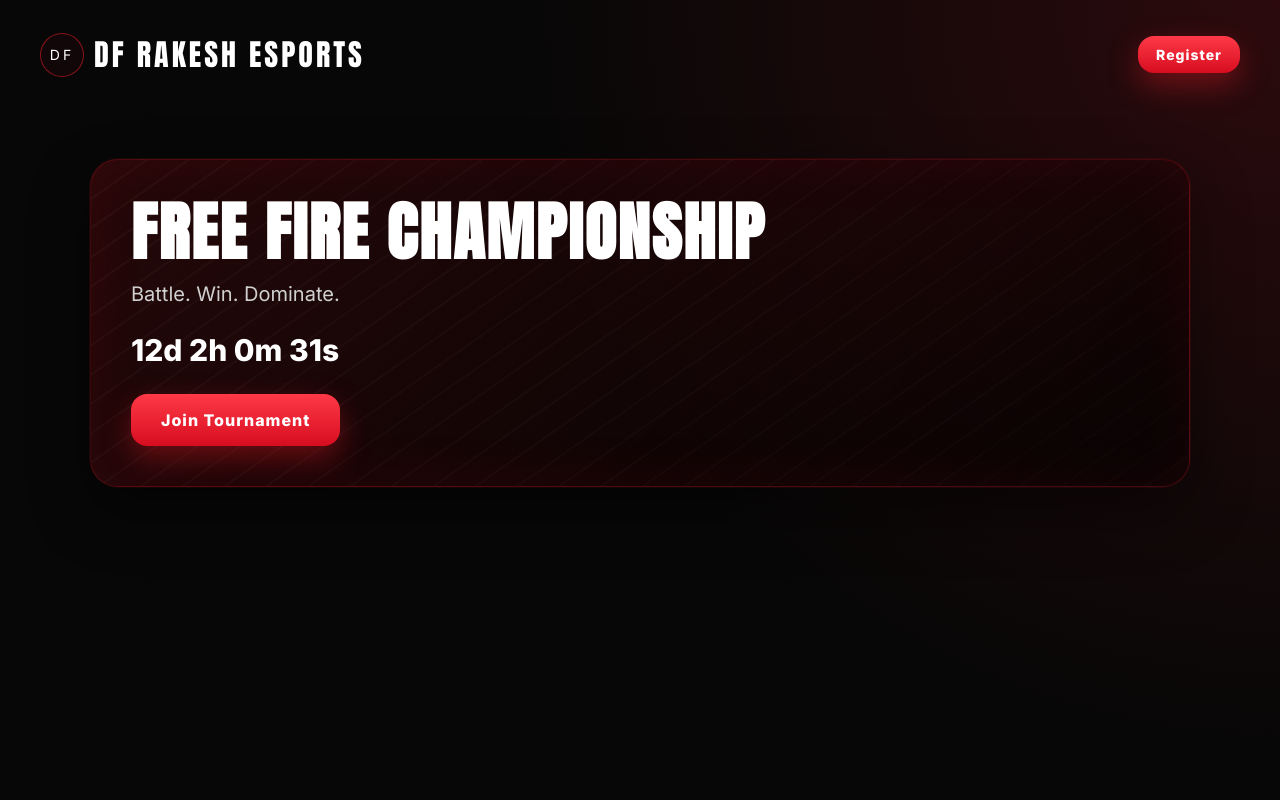
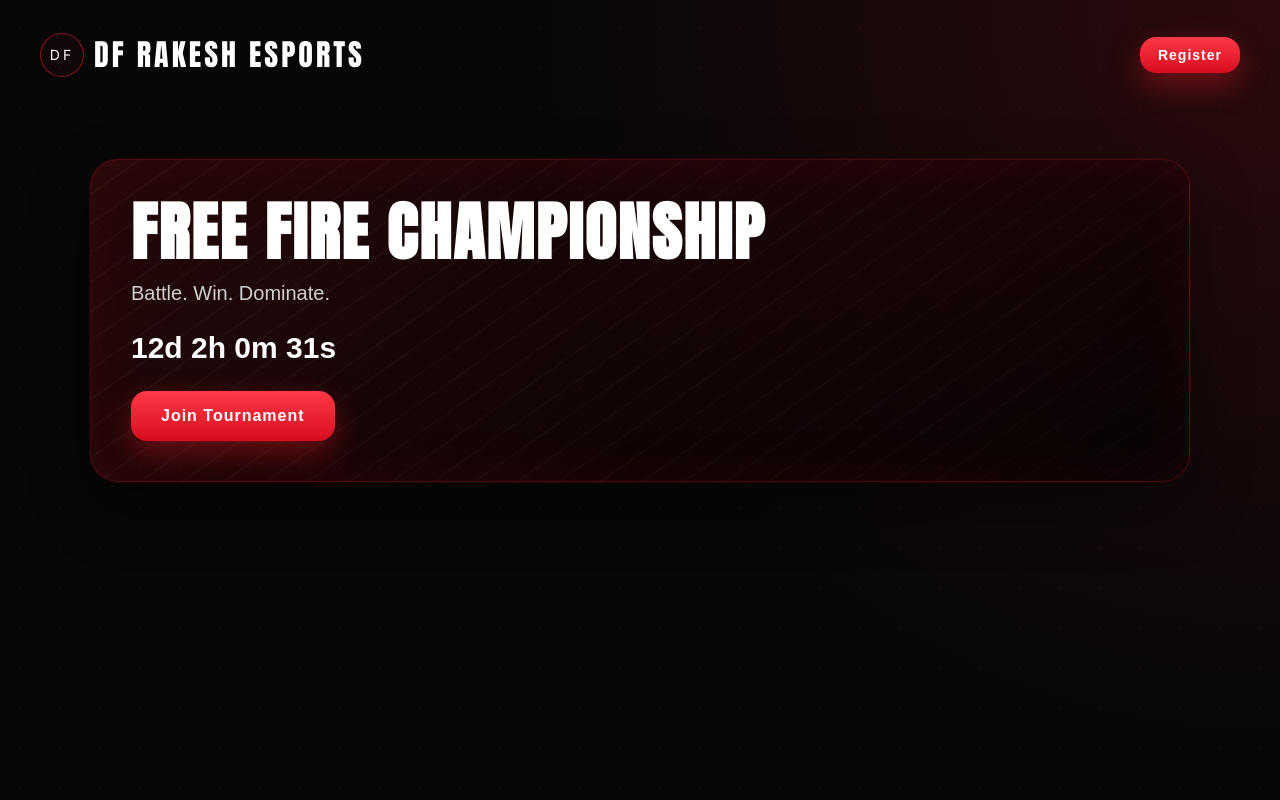
Before and after one commit to dfrakesh/df-rakesh-freefire, a plain HTML site: page index.html in a window 1280 px wide. Shown: the top 800 px of the page. Drawn offline with Linux system fonts and the light colour scheme; no server answers.

Commit message:
Update style.css

```diff
--- a/style.css
+++ b/style.css
@@ -19,15 +19,29 @@
 }
 
 body{
-  font-family:'Inter',sans-serif;
+  font-family: Arial, Helvetica, sans-serif;
   background:
     radial-gradient(circle at top right, rgba(255,30,45,.15), transparent 35%),
     radial-gradient(circle at bottom left, rgba(255,30,45,.08), transparent 40%),
-    var(--bg);
-  color:var(--text);
+    #070707;
+  color:#fff;
   overflow-x:hidden;
 }
+body::before{
+  content:'';
+  position:fixed;
+  inset:0;
+  pointer-events:none;
+  background-image:radial-gradient(circle, rgba(255,31,45,.35) 1px, transparent 1px);
+  background-size:40px 40px;
+  opacity:.18;
+  animation:moveBg 25s linear infinite;
+}
 
+@keyframes moveBg{
+  from{transform:translateY(0);}
+  to{transform:translateY(40px);}
+}
 /* ===== Hero ===== */
 .hero{
   min-height:100vh;
```
